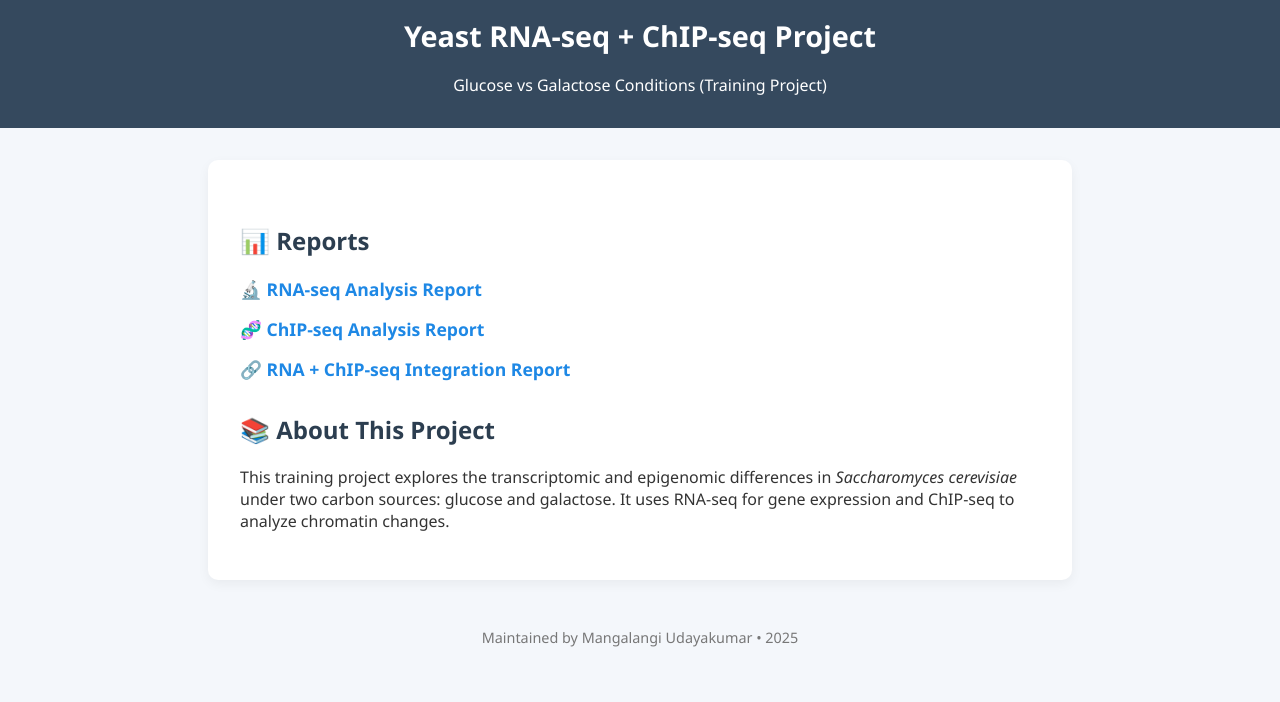
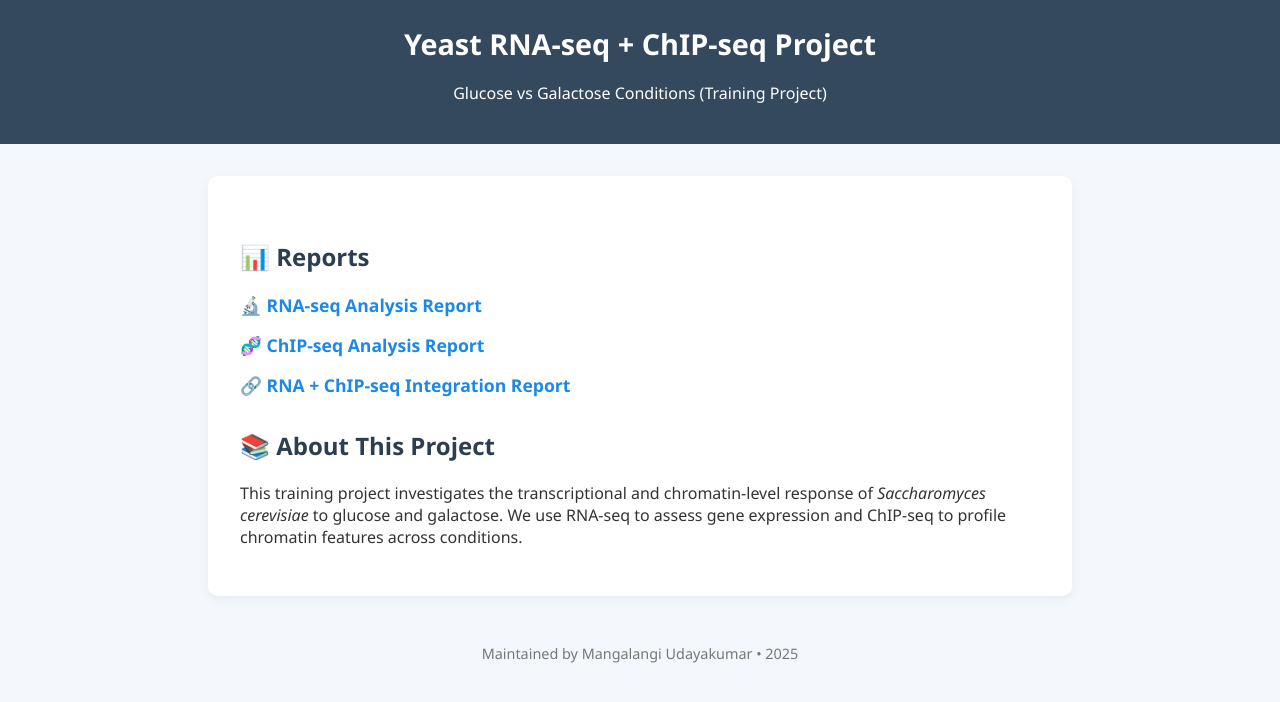
Before and after one commit to M-U47/RNAseq_Chipseq_Training, a plain HTML site: page index.html in a window 1280 px wide. Drawn offline with Linux system fonts and the light colour scheme.

Commit message:
index.html

```diff
--- a/index.html
+++ b/index.html
@@ -15,7 +15,7 @@
     header {
       background-color: #35495e;
       color: white;
-      padding: 1rem 2rem;
+      padding: 1.5rem 2rem;
       text-align: center;
     }
     main {
@@ -74,9 +74,9 @@
 
     <h2>📚 About This Project</h2>
     <p>
-      This training project explores the transcriptomic and epigenomic differences in
-      <em>Saccharomyces cerevisiae</em> under two carbon sources: glucose and galactose.
-      It uses RNA-seq for gene expression and ChIP-seq to analyze chromatin changes.
+      This training project investigates the transcriptional and chromatin-level response of
+      <em>Saccharomyces cerevisiae</em> to glucose and galactose. We use RNA-seq to assess
+      gene expression and ChIP-seq to profile chromatin features across conditions.
     </p>
   </main>
 
```
